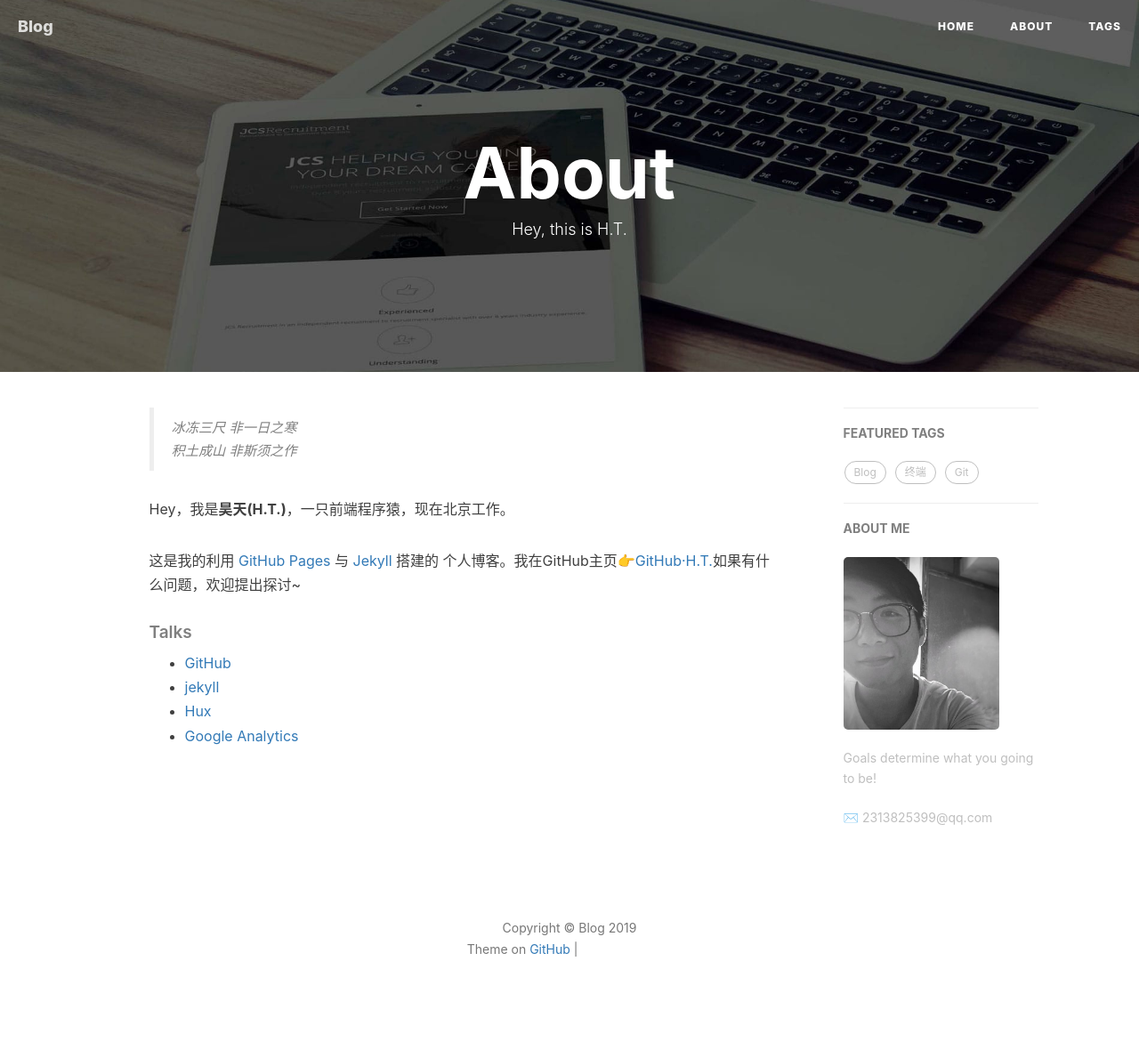
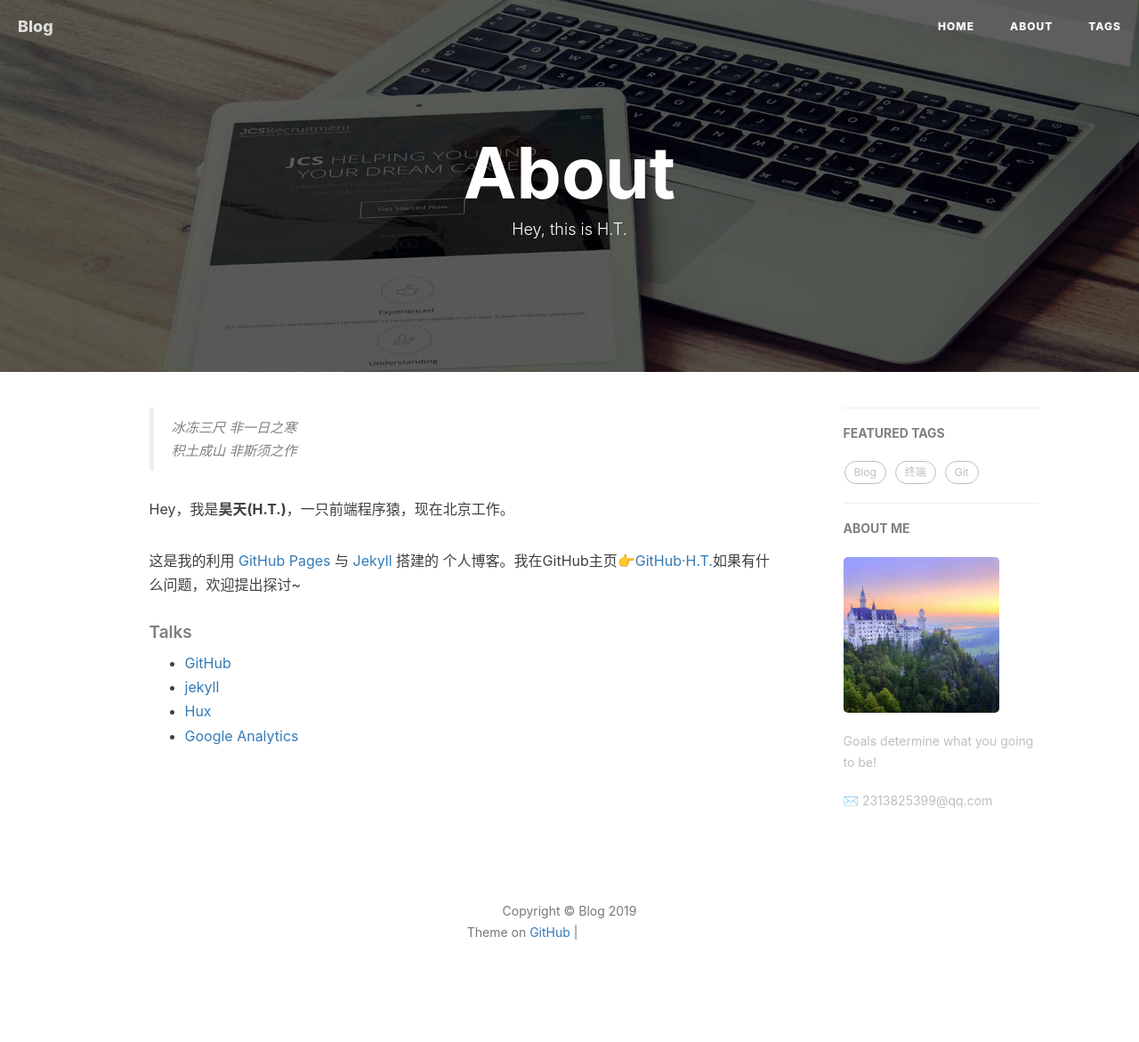
Before and after one commit to ExclusiveTreature/haotianblog.github.io, a Jekyll site: the page built from about.html, in a window 1280 px wide. Shown: the whole page at 89% size. Built offline with Jekyll 4.4.1, drawn with Linux system fonts in a browser that asks for light colours; nearby versions of some CDN libraries; comment, search, counter and statistics services are not loaded; grey boxes are pictures that could not be loaded.

Commit message:
edit data

```diff
--- a/_config.yml
+++ b/_config.yml
@@ -12,7 +12,7 @@ github_repo: "https://github.com/haotianblog/haotianblog.github.io.git" # you co
 # Sidebar settings
 sidebar: true                           # whether or not using Sidebar.
 sidebar-about-description: "Goals determine what you going to be!"
-sidebar-avatar: /img/about-BY-gentle.jpg      # use absolute URL, seeing it's used in both `/` and `/about/`
+sidebar-avatar: /img/haotian.jpg      # use absolute URL, seeing it's used in both `/` and `/about/`
 
 
 # Build settings
```
Also changed, not shown: _posts/2017-02-06-快速搭建个人博客.md (+1 -1 lines), about.html (+0 -21 lines), README.md, img/about-BY-gentle.jpg (deleted), img/avatar-by.jpg (deleted), img/haotian.jpg (added).
